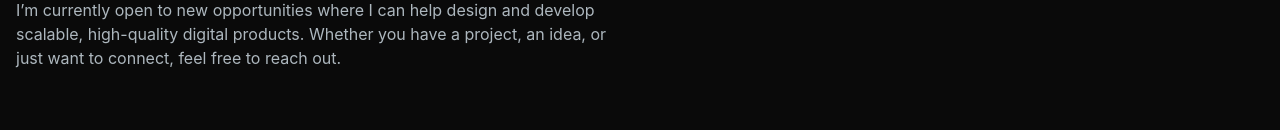
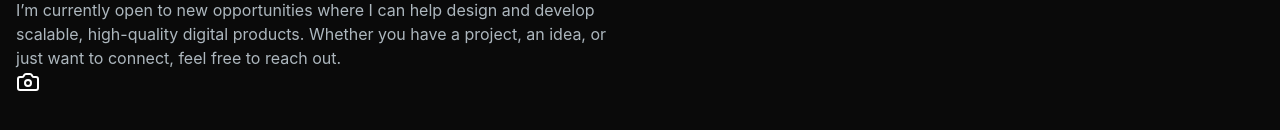
Before and after one commit to mupenziherve/non-stop-challenges, a Next.js app in the folder my-portifolio/portifolio/: page / in a window 1280 px wide. Shown: the part 2764-2894 px from the top of the page. Built offline with nearby package versions, Linux system fonts and the light colour scheme.

Commit message:
LucidIcon very helpfull

```diff
--- a/my-portifolio/portifolio/app/components/EmailSection.jsx
+++ b/my-portifolio/portifolio/app/components/EmailSection.jsx
@@ -1,4 +1,6 @@
+"use client"
 
+import { Camera } from 'lucide-react'
 
 const EmailSection = () => {
   return (
@@ -10,9 +12,11 @@ const EmailSection = () => {
           develop scalable, high-quality digital products. Whether you have a
           project, an idea, or just want to connect, feel free to reach out.
         </p>
-        <div className="socials flex flex-row gap-2"></div>
+        <div className="socials flex flex-row gap-2">
+          <Camera />
+        </div>
       </div>
     </section>
   )
-};
-export default EmailSection;
+}
+export default EmailSection
```
